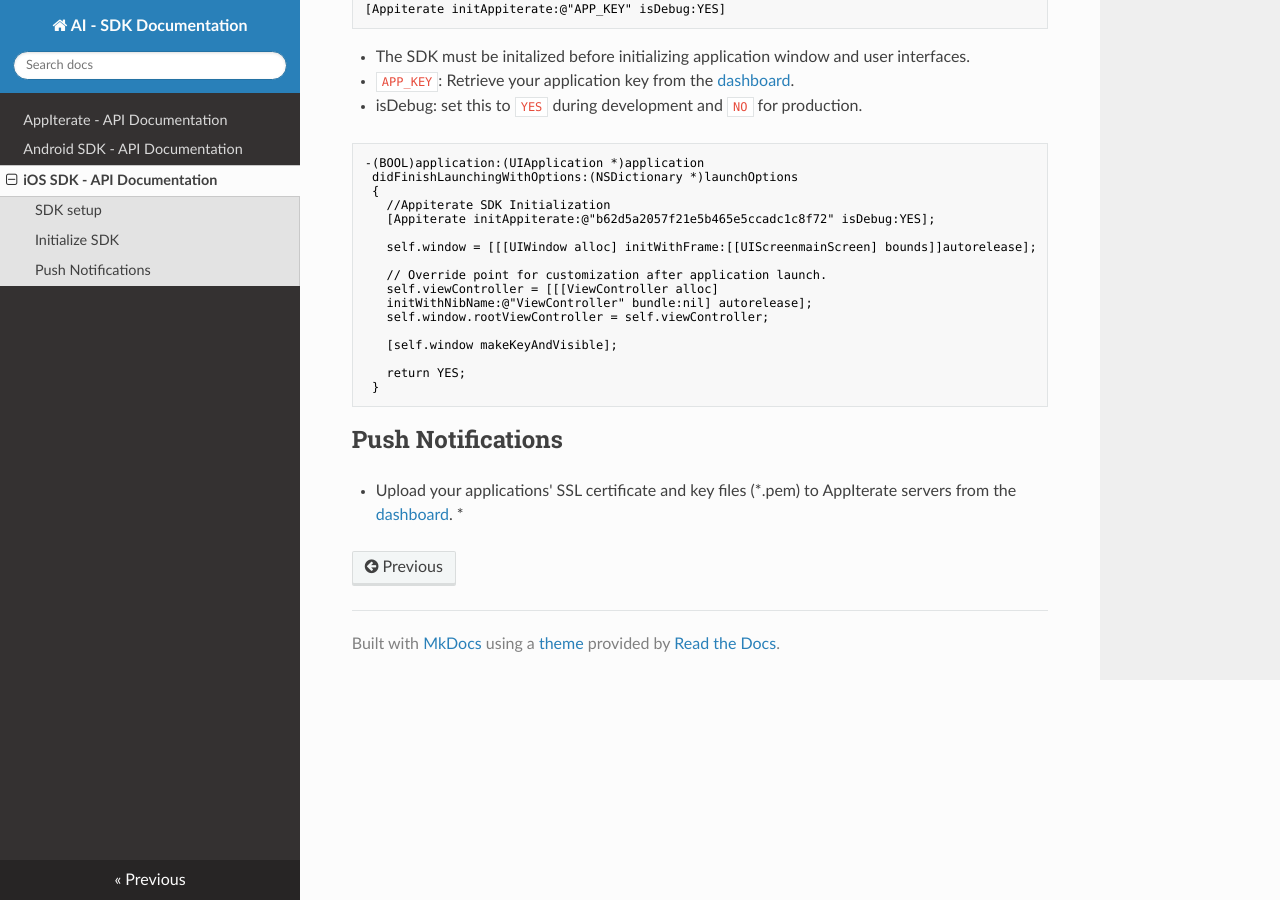
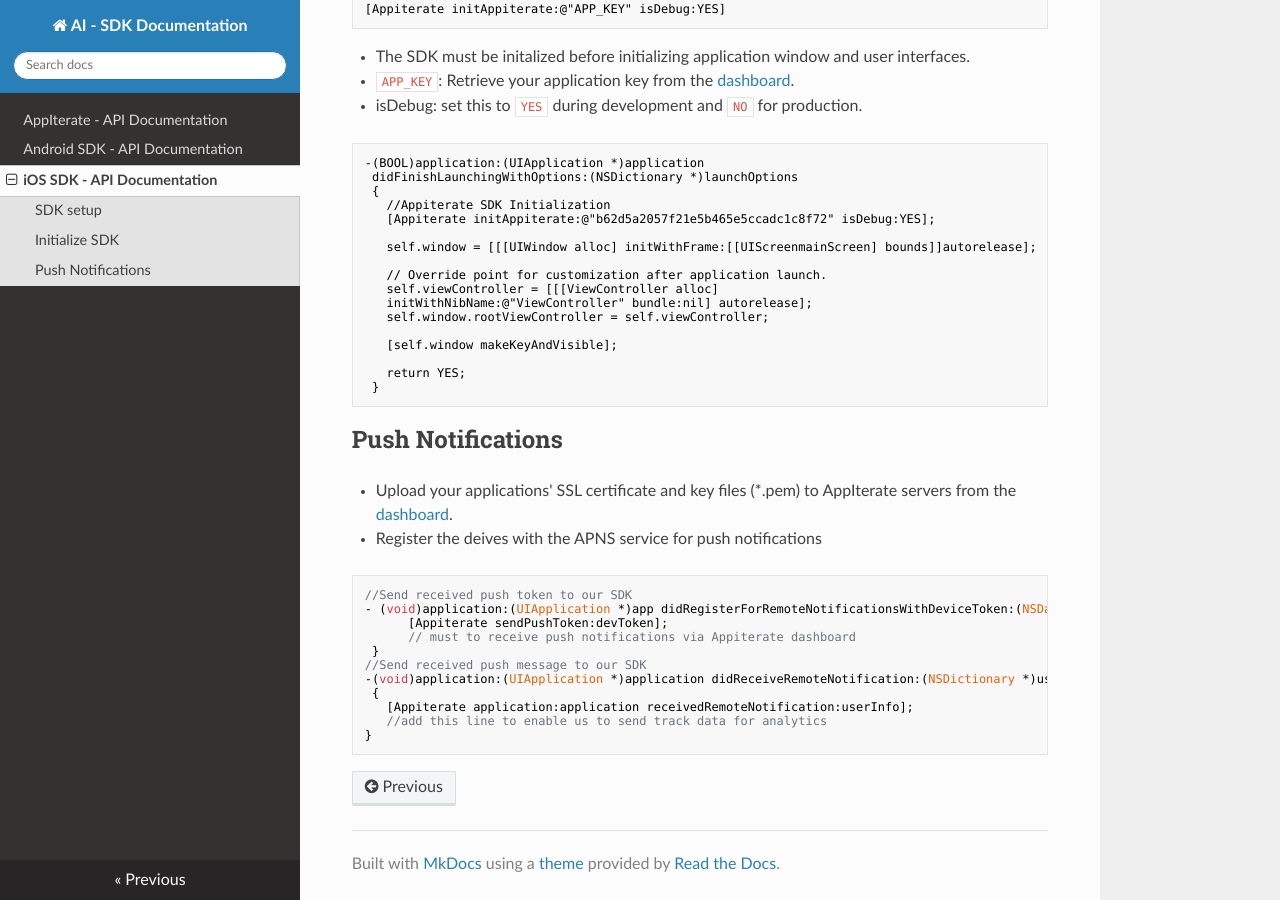
Before and after one commit to AppIterate/docs, an MkDocs documentation site: the page built from docs/iOS.md, in a window 1280 px wide and 900 px high, scrolled down 996 px. Built offline with MkDocs 1.6.1, drawn with Linux system fonts in a browser that asks for light colours; nearby versions of some CDN libraries.

Commit message:
ios | push cide

````diff
--- a/docs/iOS.md
+++ b/docs/iOS.md
@@ -50,4 +50,18 @@
 ## Push Notifications
 
 * Upload your applications' SSL certificate and key files (*.pem) to AppIterate servers from the [dashboard](http://dashboard.appiterate.com).
-*
+* Register the deives with the APNS service for push notifications
+
+```
+//Send received push token to our SDK
+- (void)application:(UIApplication *)app didRegisterForRemoteNotificationsWithDeviceToken:(NSData *)devToken {
+      [Appiterate sendPushToken:devToken];
+      // must to receive push notifications via Appiterate dashboard
+ }
+//Send received push message to our SDK
+-(void)application:(UIApplication *)application didReceiveRemoteNotification:(NSDictionary *)userInfo
+ {
+   [Appiterate application:application receivedRemoteNotification:userInfo];
+   //add this line to enable us to send track data for analytics
+}
+```
````
